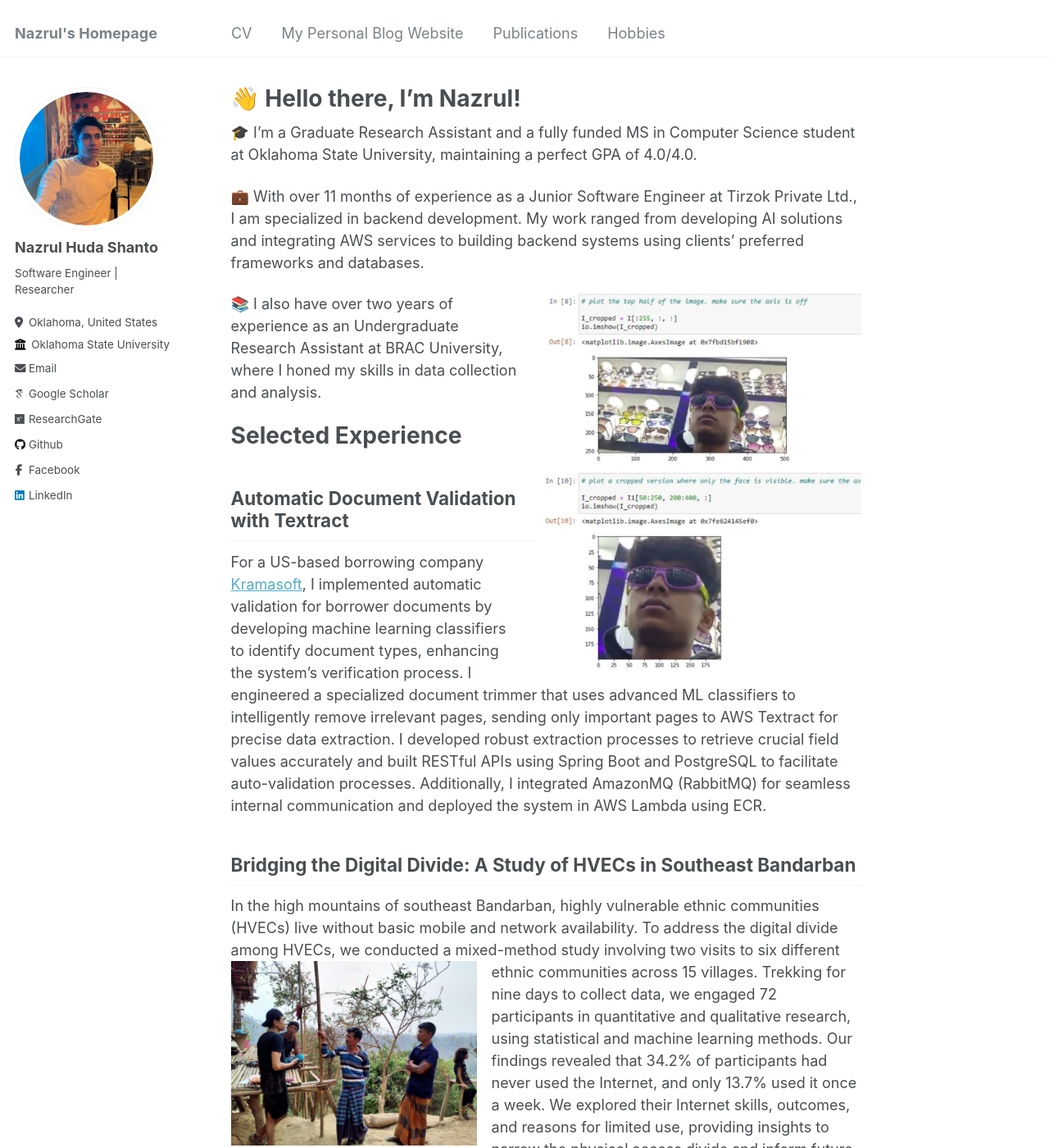
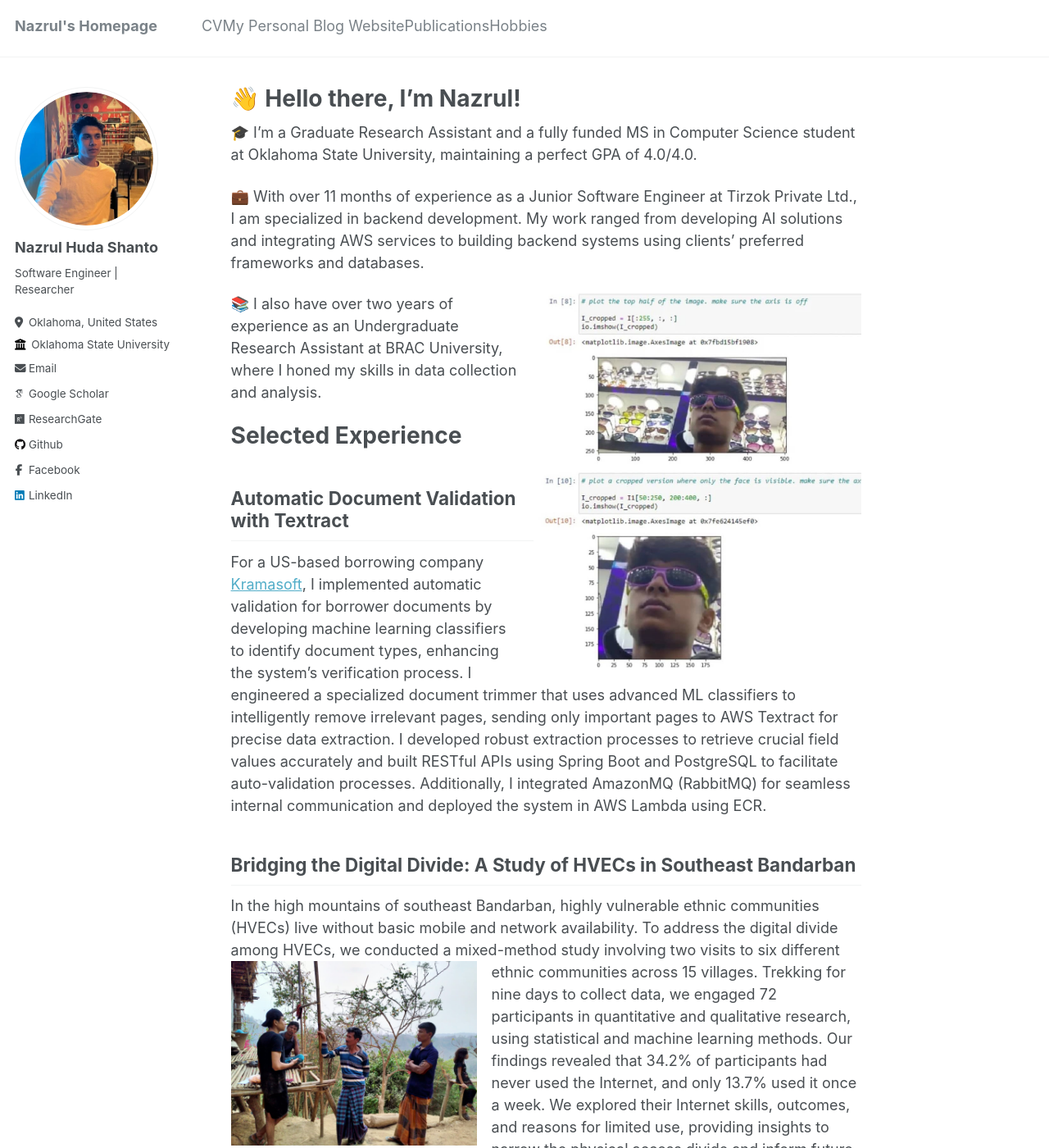
Before and after one commit to nazrulhuda/portfolio, a Jekyll site: the page built from _pages/about.md, in a window 1280 px wide and 1400 px high. Shown: the whole window at 82% size. Built offline with Jekyll 4.4.1, drawn with Linux system fonts in a browser that asks for light colours; some web fonts are replaced.

Commit message:
first commit

```diff
--- a/_sass/_navigation.scss
+++ b/_sass/_navigation.scss
@@ -179,8 +179,7 @@
 
   a {
     display: block;
-    margin: 0 1rem;
-    padding: 0.5rem 0;
+
     color: $masthead-link-color;
     text-decoration: none;
 
```
